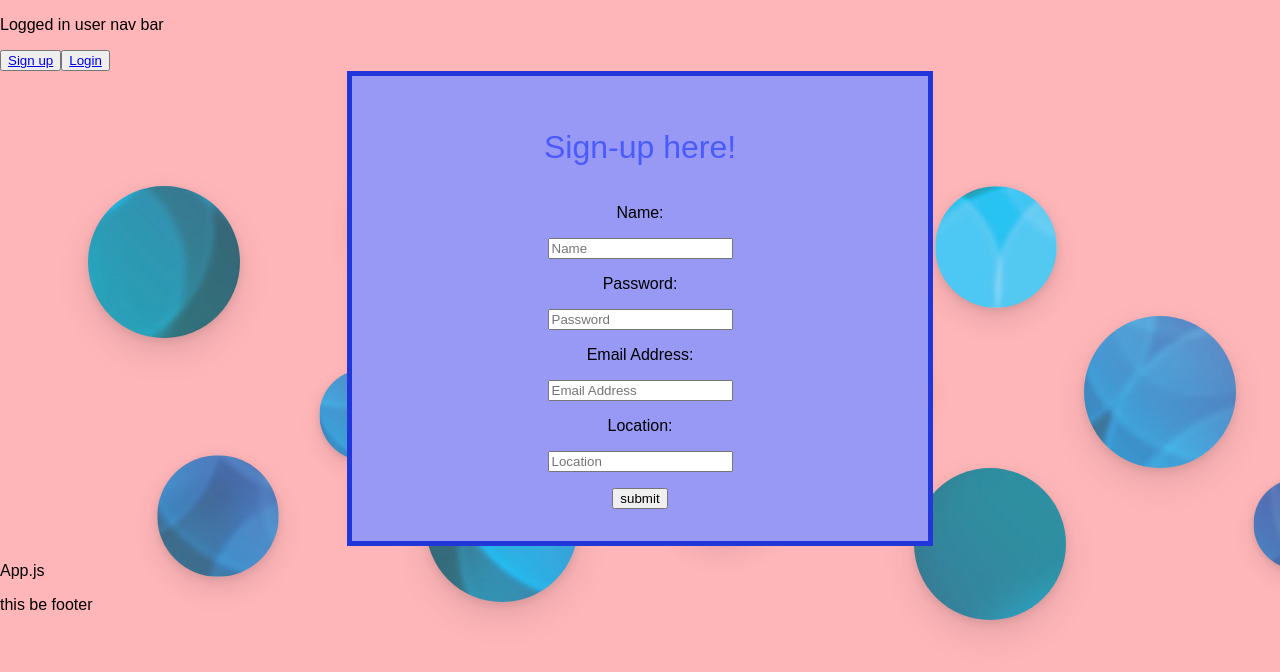
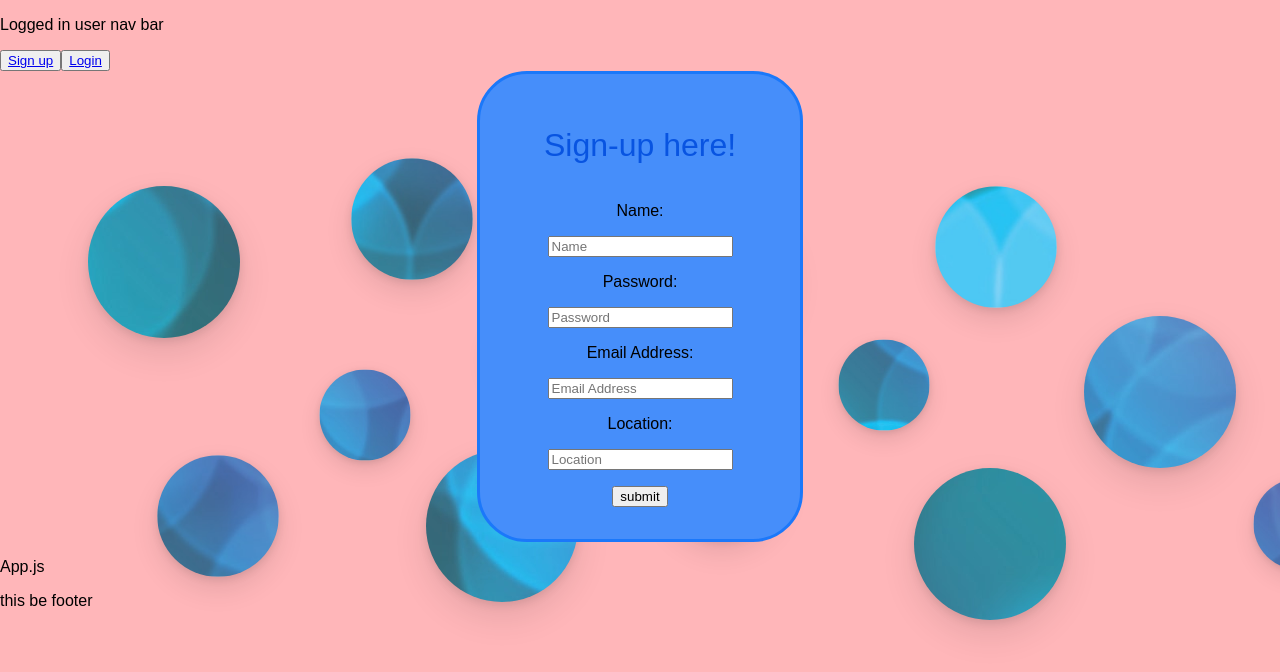
Before and after one commit to e-b-m/CapStone-FrontEnd, a React (Create React App) app: page /SignUp in a window 1280 px wide. Shown: the top 672 px of the page. Built offline with nearby package versions, Linux system fonts and the light colour scheme.

Commit message:
edited the SignUp CSS and BubbleWrap in Bubble CSS

```diff
--- a/src/components/stylesheets/SignUp.css
+++ b/src/components/stylesheets/SignUp.css
@@ -1,11 +1,17 @@
 
 .signUpContainer {
-border: 5px solid rgb(34, 55, 217);
+border: 3px solid rgb(27, 120, 250);
 margin:auto;
-width: 40%;
+width: 20%;
+border-radius: 50px;
 padding: 2em;
-background-color: rgb(152, 152, 245);
-}
+background-color: rgb(70, 142, 250);
+ }
+
+/* .signUpContainer :hover {
+	transform: scale(1.1);
+	transition: 1s;
+} */
 
 
 .signUp {
@@ -26,5 +32,5 @@ background-color: rgb(152, 152, 245);
 	justify-content: center;
 	display: flex;
 	font-family: inherit;
-	color: rgba(62, 81, 255, 0.864);
+	color: rgb(8, 84, 225);
  }
```
